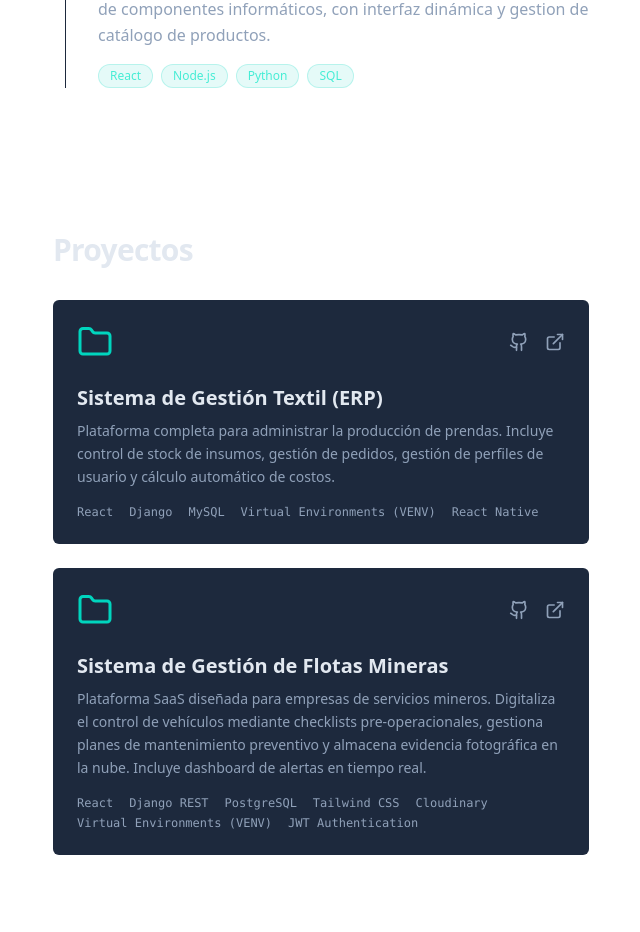
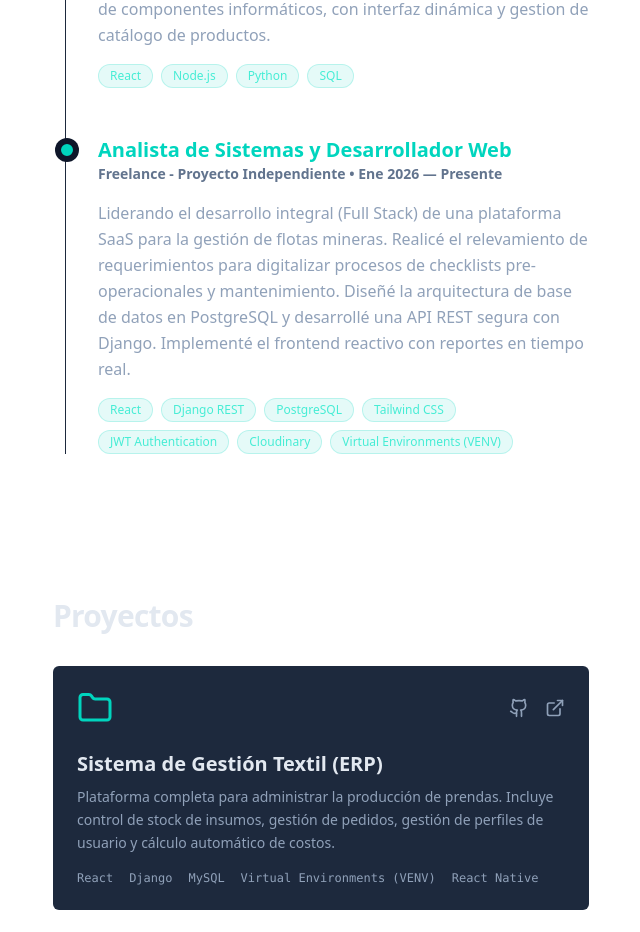
Before and after one commit to Elio130801/mi-portfolio, a React (Vite) app: page / in a window 1280 px wide. Shown: the part 1060-1992 px from the top of the page, without its empty margins (595-1235 px from the left). Built offline with nearby package versions, Linux system fonts and the light colour scheme.

Commit message:
Agregue experiencia

```diff
--- a/src/data.js
+++ b/src/data.js
@@ -27,6 +27,13 @@ export const content = {
             date: "Mar 2025 – Dic 2025",
             desc: "Diseño y despliegue de una aplicación web dedicada a la venta de componentes informáticos, con interfaz dinámica y gestion de catálogo de productos.",
             technologies: ["React", "Node.js", "Python", "SQL"]
+        },
+        {
+            role: "Analista de Sistemas y Desarrollador Web",
+            company: "Freelance - Proyecto Independiente",
+            date: "Ene 2026 — Presente",
+            desc: "Liderando el desarrollo integral (Full Stack) de una plataforma SaaS para la gestión de flotas mineras. Realicé el relevamiento de requerimientos para digitalizar procesos de checklists pre-operacionales y mantenimiento. Diseñé la arquitectura de base de datos en PostgreSQL y desarrollé una API REST segura con Django. Implementé el frontend reactivo con reportes en tiempo real.",
+            technologies: ["React", "Django REST", "PostgreSQL", "Tailwind CSS", "JWT Authentication", "Cloudinary", "Virtual Environments (VENV)",]
         }
       ]
     },
@@ -136,7 +143,14 @@ export const content = {
             date: "Mar 2025 – Dec 2025",
             desc: "Design and deployment of a web application dedicated to the sale of computer components, with a dynamic interface and product catalog management.",
             technologies: ["React", "Node.js", "Python", "SQL"]
-        }
+        },
+        {
+            role: "Systems Analyst & Web Developer",
+            company: "Freelance - Independent Project",
+            date: "Jan 2026 — Present",
+            desc: "Leading the end-to-end development of a SaaS solution for mining fleet logistics. Translated complex operational requirements into a digital checklist system. Architected the PostgreSQL database and developed a secure REST API using Django. Built a responsive dashboard using React and Tailwind CSS for real-time fleet monitoring.",
+            technologies: ["React", "Django REST", "PostgreSQL", "Tailwind CSS", "JWT Authentication", "Cloudinary", "Virtual Environments (VENV)",]
+        },
       ]
     },
     projects: {
```
